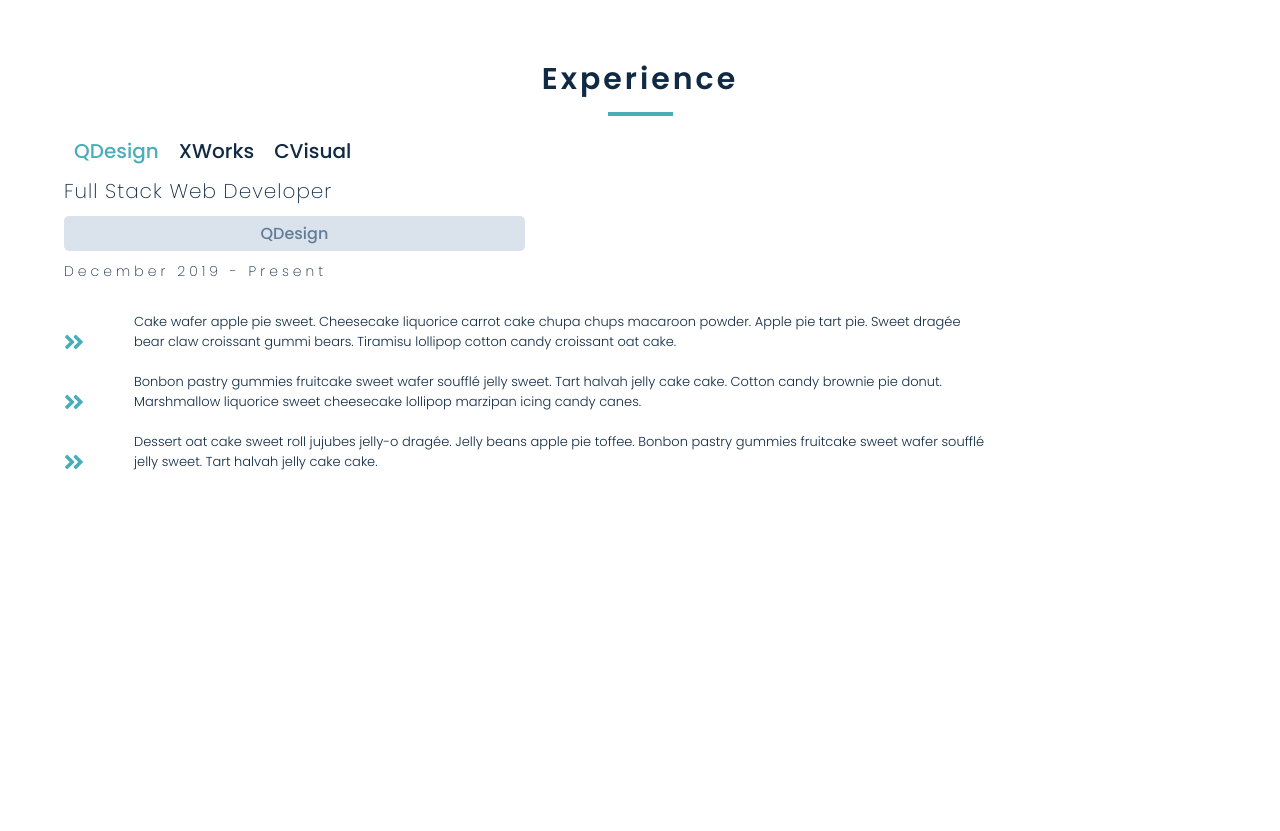
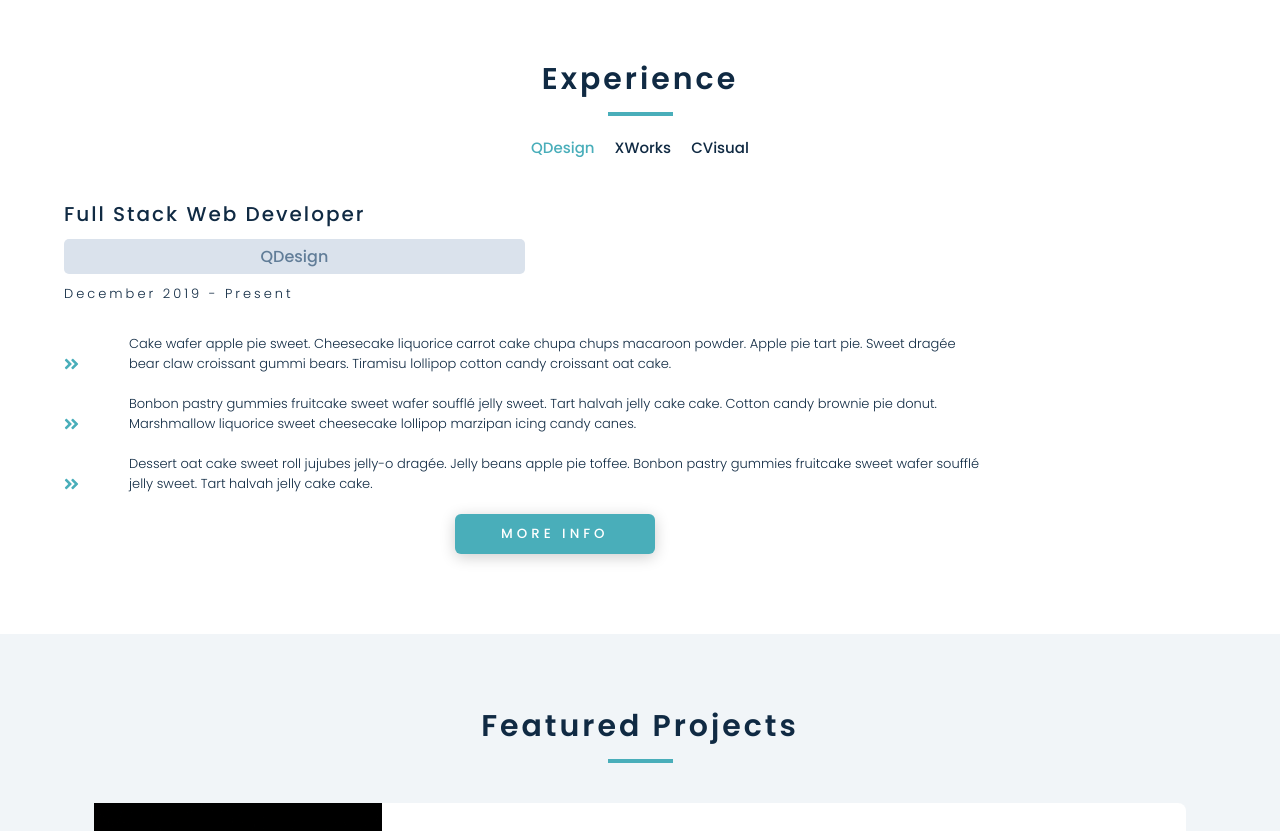
Before and after one commit to kristenwood123/portfolio-site-react, a React (Create React App) app: page / in a window 1280 px wide. Shown: the part 1820-2651 px from the top of the page. Before the commit the page ends 2312 px from the top, so only its background shows below. Built offline with nearby package versions, Linux system fonts and the light colour scheme.

Commit message:
styled projects

```diff
--- a/src/components/App.js
+++ b/src/components/App.js
@@ -16,7 +16,7 @@ function App() {
           <Services/>
           <Experience/>
         </main>
-        {/* <Projects/> */}
+        <Projects/>
     </>
 
 
--- a/src/components/Experience.js
+++ b/src/components/Experience.js
@@ -24,6 +24,7 @@ const Experience = () => {
                 jobs.map((item, index) => {
                   return  <button key={item.id}
                           onClick={() => setValue(index)}
+                          //if my index of the btn clicked matches the value(which is will, add active class to the btn)
                           className={`btn-company ${index === value && 'active-btn'}`}>
                     {item.company}
                   </button>
@@ -45,6 +46,10 @@ const Experience = () => {
                   </div>
                 )
               })}
+              <div className="btn-container">
+                <button className='btn btn-info'>More Info</button>
+              </div>
+
             </article>
         </div>
 
--- a/src/components/Projects.js
+++ b/src/components/Projects.js
@@ -1,25 +1,34 @@
 import React from 'react'
 import projects from '../projects'
+import {FaGit, FaGithub} from 'react-icons/fa'
 
 const Projects = () => {
   return (
     <section className='projects'>
-      <h1>Featured Projects</h1>
+      <div className="container projects__container">
+      <h1 className='header__text'>Featured Projects</h1>
         <hr className="big"/>
-      <article className="projects__card">
+
         {projects.map((project) => {
           const {id, img, title, text, button1, button2} = project;
           return (
+            <article className="projects__card">
             <div key={id}>
-            <img src={img} style={{ width:'400px'}}alt=""/>
-            <h1>{title}</h1>
-            <p>{text}</p>
-            <button>{button1}</button>
-            <button>{button2}</button>
+            <img src={img} style={{ width:'288px', height: '300px'}} alt=""/>
+            <p className='project__number'>{`0${id}.`}</p>
+            <h1 className='project__title'>{title}</h1>
+            <p className='project__text'>{text}</p>
+            <button className='btn2'>{button1}</button>
+            <button className='btn2'>{button2}</button><br></br>
+            <FaGithub/>
             </div>
+          </article>
           )
         })}
-      </article>
+      </div>
+      <div className="btn-container">
+      <button className='btn btn-projects'>Projects</button>
+      </div>
     </section>
   )
 }
--- a/src/index.css
+++ b/src/index.css
@@ -132,17 +132,19 @@ header {
   margin-bottom: 1.5rem;
 }
 
-/* Exeperience ---------------------------------------------------- */
+/* Experience ---------------------------------------------------- */
 .experience {
   display: flex;
   flex-direction: column;
   align-items: center;
   padding-top: 70px;
   width: 90%;
+  background-color: white;
 }
 
 .job__info {
   width: 80%;
+  padding-bottom: 50px;
 }
 
 .jobs__center {
@@ -151,8 +153,8 @@ header {
 
 .job__info h4 {
   font-size: 20px;
-  font-weight: 200;
-  letter-spacing: 1px;
+  font-weight: 400;
+  letter-spacing: 2px;
 }
 
 .job__info .company {
@@ -167,9 +169,9 @@ header {
 }
 
 .job__info .dates {
-  font-weight: 200;
-  font-size: 14px;
-  letter-spacing: 4px;
+  font-weight: 300;
+  font-size: 13px;
+  letter-spacing: 3px;
   margin-bottom: 30px;
 }
 
@@ -180,10 +182,16 @@ header {
   margin-bottom: 20px;
 }
 
+.btn-container {
+  display: flex;
+  justify-content: center;
+  margin-bottom: 30px;
+}
+
 .btn-company {
   border: none;
   background: transparent;
-  font-size: 20px;
+  font-size: 15px;
   margin: 10px;
 }
 
@@ -200,6 +208,52 @@ header {
 .arrow-icon {
   font-size: 60px;
   fill: var(--clr-teal);
-  max-width: 20px;
-  min-width: 20px;
+  max-width: 15px;
+  min-width: 15px;
 }
+
+.btn-info {
+  width: 200px;
+  margin-left: 60px;
+}
+
+/* Featured Projects ------------------------------------------ */
+
+.projects {
+  background-color: var(--clr-gray-background);
+  padding-top: 70px;
+  padding-bottom: 70px;
+}
+
+.projects__container {
+  display: flex;
+  flex-direction: column;
+  align-items: center;
+}
+
+.projects__card {
+  background: white;
+  margin: 30px;
+  border-radius: 8px;
+}
+
+.btn2 {
+  background-color: var(--clr-btn-background);
+  border: none;
+  text-transform: uppercase;
+  font-size: 14px;
+  font-weight: 300;
+  margin: 10px;
+  padding: 5px;
+  border-radius: 6px;
+  color: var(--clr-light-text);
+}
+
+.project__text {
+  font-size: 13px;
+  font-weight: 200;
+}
+
+.btn-projects {
+  width: 200px;
+}
```
